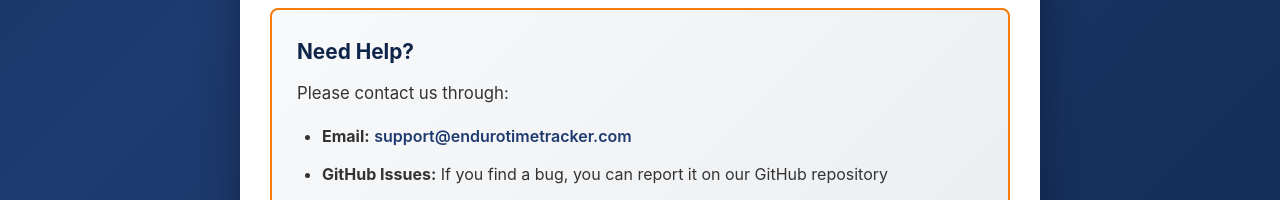
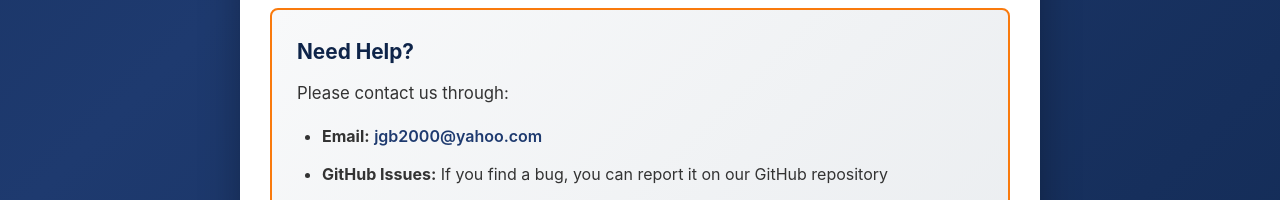
Before and after one commit to jgb2000Mex/Enduro-Time-Tracker-Support, a plain HTML site: page index.html in a window 1280 px wide. Shown: the part 1980-2180 px from the top of the page. Drawn offline with Linux system fonts and the light colour scheme.

Commit message:
Update contact email in index.html

```diff
--- a/index.html
+++ b/index.html
@@ -259,7 +259,7 @@
                         Please contact us through:
                     </p>
                     <ul>
-                        <li><strong>Email:</strong> <a href="mailto:support@endurotimetracker.com">support@endurotimetracker.com</a></li>
+                        <li><strong>Email:</strong> <a href="mailto:jgb2000@yahoo.com">jgb2000@yahoo.com</a></li>
                         <li><strong>GitHub Issues:</strong> If you find a bug, you can report it on our GitHub repository</li>
                     </ul>
                     <p style="margin-top: 15px;">
```
